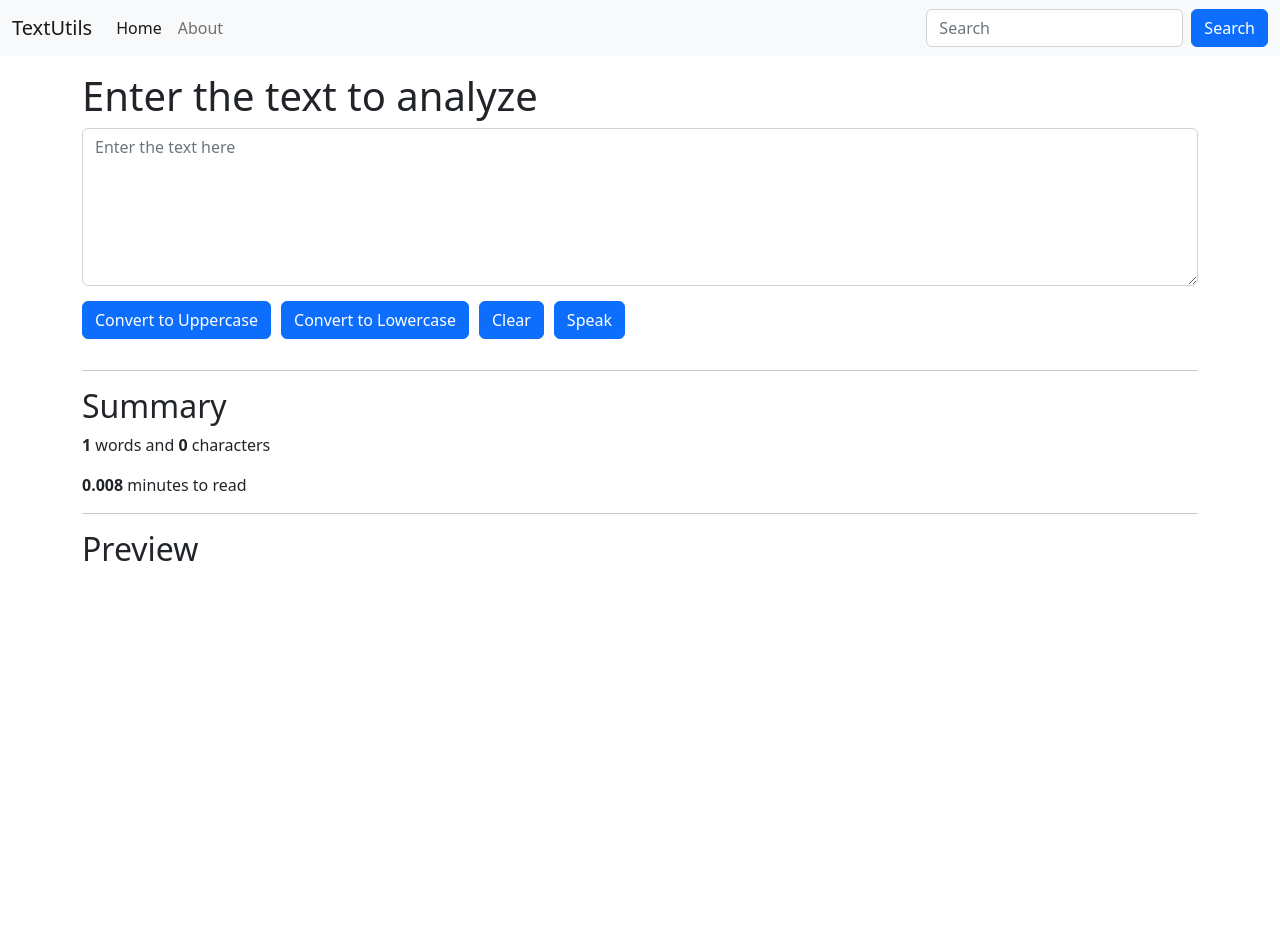
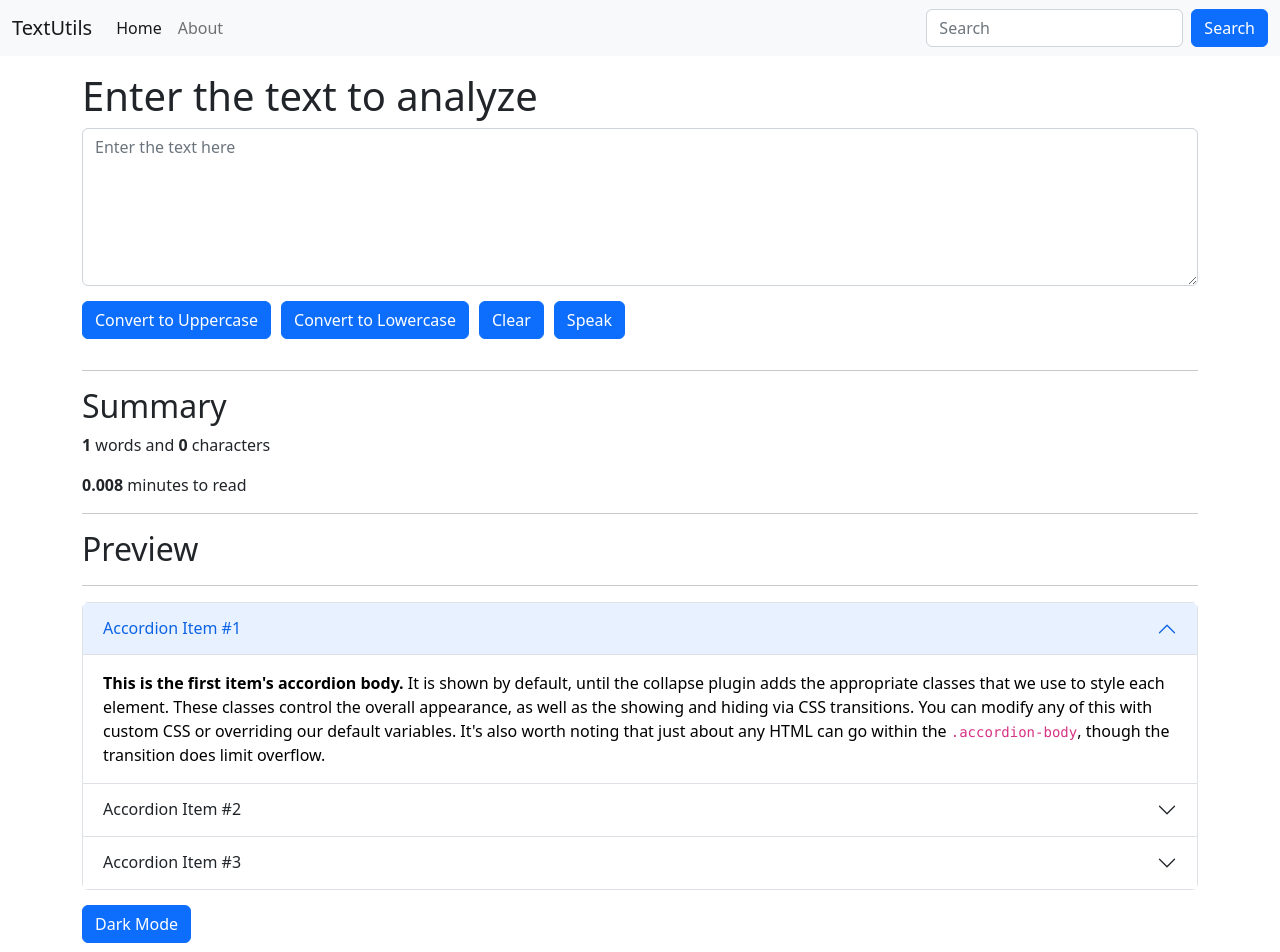
Before and after one commit to mohdmaaz2000/Text-Utils, a React (Create React App) app: page / in a window 1280 px wide. Shown: the top 952 px of the page. Before the commit the page ends 800 px from the top, so only its background shows below. Built offline with nearby package versions, Linux system fonts and the light colour scheme.

Commit message:
Added the dark mode and light mode option

```diff
--- a/src/App.js
+++ b/src/App.js
@@ -1,4 +1,5 @@
 import './App.css';
+import About from './components/About';
 import Navbar from './components/Navbar';
 import TextForms from './components/TextForms';
 
@@ -7,6 +8,7 @@
     <>
       <Navbar title="TextUtils" />
       <TextForms heading="Enter the text to analyze" />
+      <About />
     </>
   );
 }
--- /dev/null
+++ b/src/components/About.js
@@ -0,0 +1,73 @@
+import React, { useState } from 'react'
+
+
+export default function About() {
+
+    const [Btn,setBtn] = useState('Dark Mode');
+    const [style ,setStyle]=useState({
+        color: "black",
+        backgroundColor: "white"
+    });
+
+    const toggleColor = ()=>{
+        if(style.color === 'black'){
+            setStyle({
+                color: "white",
+                backgroundColor: "black",
+                border : "2px solid white"
+            });
+            setBtn('Light Mode');
+        }
+        else{
+            setStyle({
+                color: "black",
+                backgroundColor: "white"
+            });
+            setBtn('Dark Mode');
+        }
+    }
+
+    return (
+        <div className='container my-3'>
+            <div className="accordion" id="accordionExample">
+                <div className="accordion-item" style={style}>
+                    <h2 className="accordion-header" id="headingOne" style={style}>
+                        <button className="accordion-button" type="button" data-bs-toggle="collapse" data-bs-target="#collapseOne" aria-expanded="true" aria-controls="collapseOne">
+                            Accordion Item #1
+                        </button>
+                    </h2>
+                    <div id="collapseOne" className="accordion-collapse collapse show" aria-labelledby="headingOne" data-bs-parent="#accordionExample">
+                        <div className="accordion-body" style={style}>
+                            <strong>This is the first item's accordion body.</strong> It is shown by default, until the collapse plugin adds the appropriate classes that we use to style each element. These classes control the overall appearance, as well as the showing and hiding via CSS transitions. You can modify any of this with custom CSS or overriding our default variables. It's also worth noting that just about any HTML can go within the <code>.accordion-body</code>, though the transition does limit overflow.
+                        </div>
+                    </div>
+                </div>
+                <div className="accordion-item style={style}">
+                    <h2 className="accordion-header" id="headingTwo" style={style}>
+                        <button className="accordion-button collapsed" type="button" data-bs-toggle="collapse" data-bs-target="#collapseTwo" aria-expanded="false" aria-controls="collapseTwo">
+                            Accordion Item #2
+                        </button>
+                    </h2>
+                    <div id="collapseTwo" className="accordion-collapse collapse" aria-labelledby="headingTwo" data-bs-parent="#accordionExample">
+                        <div className="accordion-body" style={style}>
+                            <strong>This is the second item's accordion body.</strong> It is hidden by default, until the collapse plugin adds the appropriate classes that we use to style each element. These classes control the overall appearance, as well as the showing and hiding via CSS transitions. You can modify any of this with custom CSS or overriding our default variables. It's also worth noting that just about any HTML can go within the <code>.accordion-body</code>, though the transition does limit overflow.
+                        </div>
+                    </div>
+                </div>
+                <div className="accordion-item" style={style}>
+                    <h2 className="accordion-header" id="headingThree" style={style}>
+                        <button className="accordion-button collapsed" type="button" data-bs-toggle="collapse" data-bs-target="#collapseThree" aria-expanded="false" aria-controls="collapseThree">
+                            Accordion Item #3
+                        </button>
+                    </h2>
+                    <div id="collapseThree" className="accordion-collapse collapse" aria-labelledby="headingThree" data-bs-parent="#accordionExample">
+                        <div className="accordion-body" style={style}>
+                            <strong>This is the third item's accordion body.</strong> It is hidden by default, until the collapse plugin adds the appropriate classes that we use to style each element. These classes control the overall appearance, as well as the showing and hiding via CSS transitions. You can modify any of this with custom CSS or overriding our default variables. It's also worth noting that just about any HTML can go within the <code>.accordion-body</code>, though the transition does limit overflow.
+                        </div>
+                    </div>
+                </div>
+            </div>
+            <button className="button btn btn-primary" onClick={toggleColor}>{Btn}</button>
+        </div>
+    )
+}
--- a/src/components/TextForms.js
+++ b/src/components/TextForms.js
@@ -49,6 +49,7 @@
                 <hr />
                 <h2>Preview</h2>
                 <p>{text}</p>
+                <hr />
             </div>
         </>
     )
```
